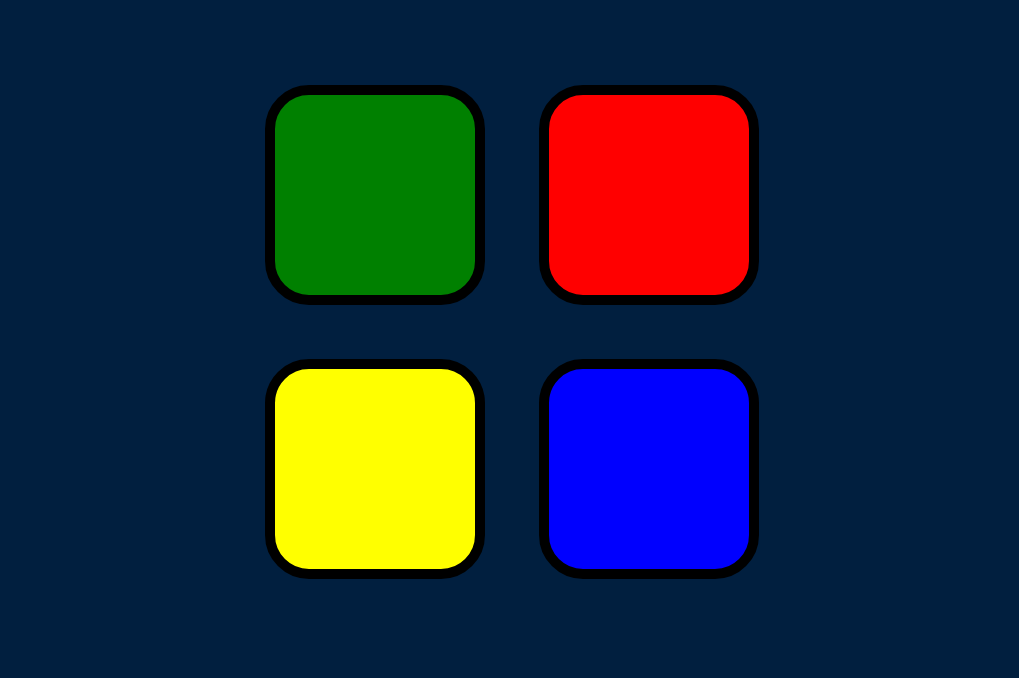
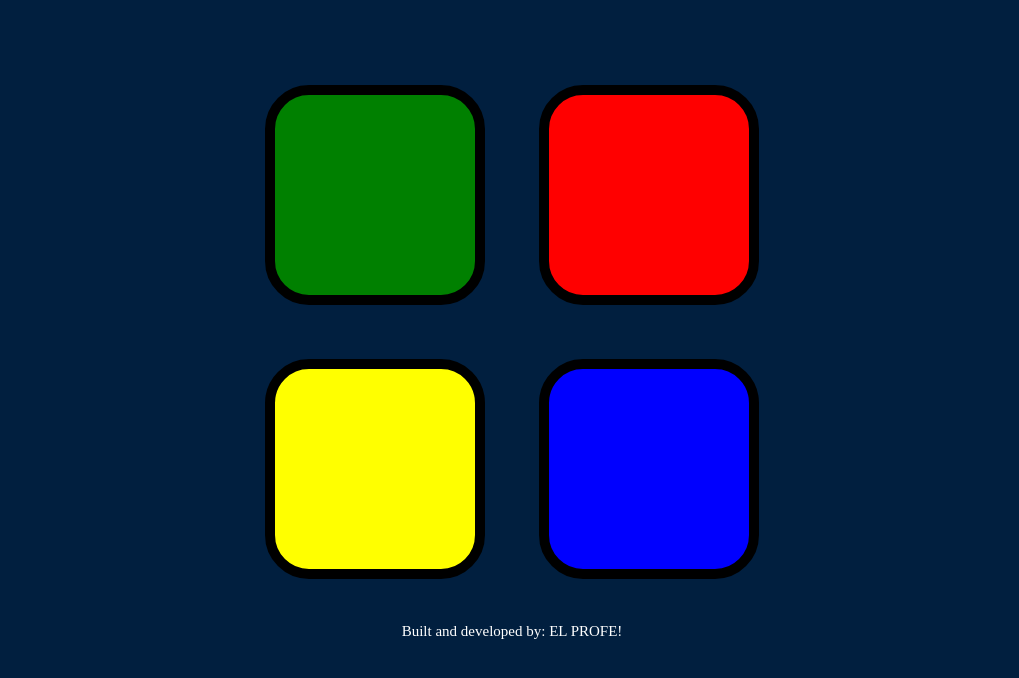
Before and after one commit to elprofe-DR/simon-s-game, a plain HTML site: page index.html in a window 1280 px wide. Shown: the part 114-792 px from the top of the page, without its empty margins (128-1147 px from the left). Drawn offline with nearby package versions, Linux system fonts and the light colour scheme.

Commit message:
adding a footer with my nik name.

```diff
--- a/index.html
+++ b/index.html
@@ -33,6 +33,7 @@
       </div>
 
     </div>
+    <p class="footer">Built and developed by: EL PROFE!</p>
 
   </div>
 
--- a/styles.css
+++ b/styles.css
@@ -51,3 +51,8 @@ body {
   box-shadow: 0 0 20px white;
   background-color: grey;
 }
+
+.footer{
+  font-size: 15px;
+  color: white;
+}
```
